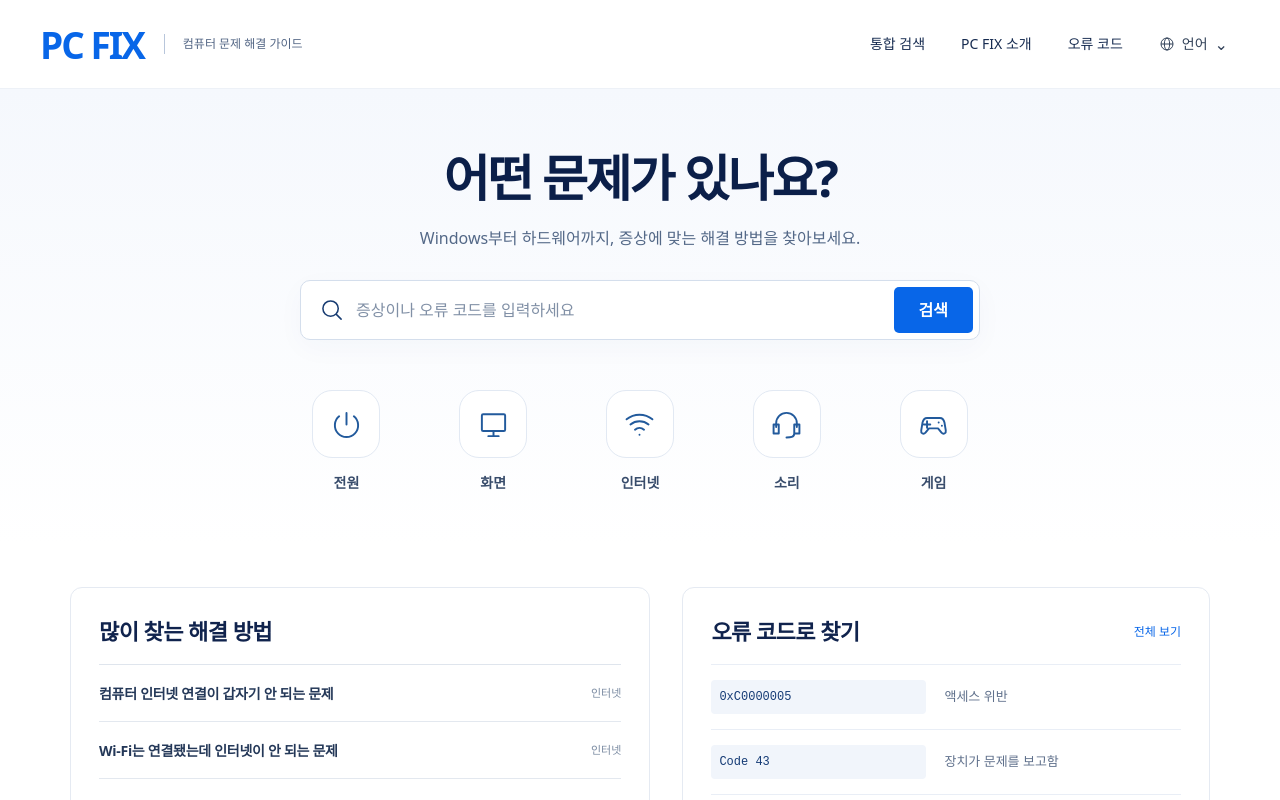
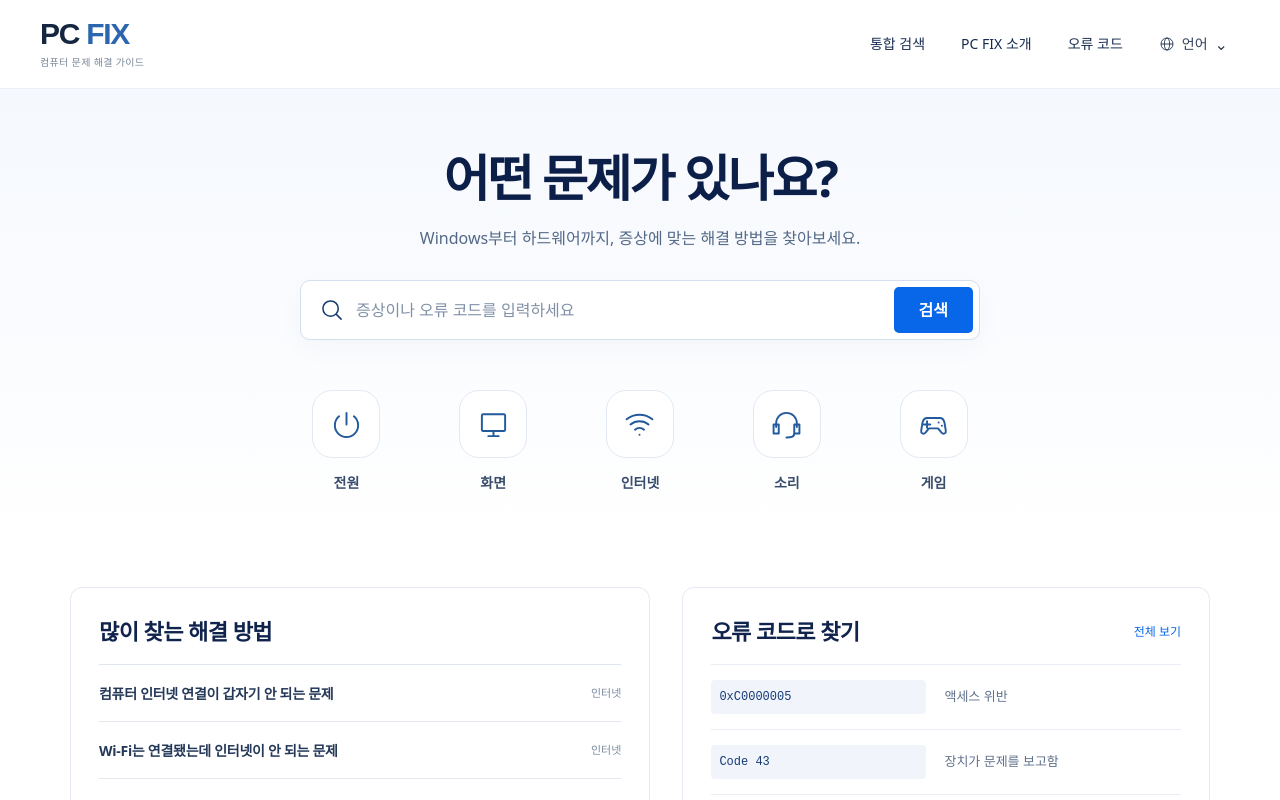
Before and after one commit to chang1565/pc-fix, a Next.js app: page / in a window 1280 px wide. Shown: the top 800 px of the page. Built offline with nearby package versions, Linux system fonts and the light colour scheme.

Commit message:
Refine header wordmark typography and layout

```diff
--- a/app/support-library.css
+++ b/app/support-library.css
@@ -2,9 +2,10 @@
 :root { --ink:#10234d; --accent:#0866e8; }
 .site-header { border-bottom:1px solid #edf1f7; }
 .site-header > div { max-width:1240px; min-height:88px; }
-.support-brand { display:flex; align-items:center; gap:20px; color:#0866e8; }
-.support-wordmark { font-size:37px; line-height:1; font-weight:900; letter-spacing:-2px; white-space:nowrap; }
-.support-tagline { border-left:1px solid #b8c6db; padding-left:18px; max-width:160px; font-size:12px; line-height:1.6; color:#526584; }
+.support-brand { display:flex; flex-direction:column; align-items:flex-start; gap:6px; color:#142640; }
+.support-wordmark { font-family:Arial,Helvetica,sans-serif; font-size:30px; line-height:1; font-weight:800; letter-spacing:-1.3px; white-space:nowrap; }
+.support-wordmark-accent { color:#2c66af; }
+.support-tagline { font-size:10px; font-weight:450; letter-spacing:.035em; line-height:1.4; color:#7a8797; }
 .site-header nav { color:#162b50; gap:12px; }
 .support-hero { background:linear-gradient(180deg,#f5f8fd 0%,#fff 100%); }
 .support-hero-inner { max-width:1240px; margin:auto; padding:58px 24px 40px; text-align:center; }
@@ -56,7 +57,7 @@
 @media(max-width:800px) {
  .site-header > div { min-height:74px; }
  .site-header nav { gap:0; }
- .support-wordmark { font-size:31px; }
+ .support-wordmark { font-size:27px; }
  .support-tagline { display:none; }
  .support-content .knowledge-layout { grid-template-columns:1fr; }
  .support-hero-inner { padding-top:32px; }
--- a/components/SiteHeader.tsx
+++ b/components/SiteHeader.tsx
@@ -6,7 +6,7 @@ export default function SiteHeader() {
     <header className="site-header">
       <div className="mx-auto flex max-w-6xl flex-wrap items-center justify-between gap-3 px-5 py-4">
         <Link href="/" className="support-brand">
-          <span className="support-wordmark">PC FIX</span>
+          <span className="support-wordmark">PC <span className="support-wordmark-accent">FIX</span></span>
           <span className="support-tagline">컴퓨터 문제 해결 가이드</span>
         </Link>
 
--- a/components/locales/en/SiteHeader.tsx
+++ b/components/locales/en/SiteHeader.tsx
@@ -5,7 +5,7 @@ export default function SiteHeader() {
     return (<header className="site-header">
       <div className="mx-auto flex max-w-6xl flex-wrap items-center justify-between gap-3 px-5 py-4">
         <Link href="/en" className="support-brand">
-          <span className="support-wordmark">PC FIX</span>
+          <span className="support-wordmark">PC <span className="support-wordmark-accent">FIX</span></span>
           <span className="support-tagline">{"Computer Troubleshooting Guide"}</span>
         </Link>
 
--- a/components/locales/ja/SiteHeader.tsx
+++ b/components/locales/ja/SiteHeader.tsx
@@ -5,7 +5,7 @@ export default function SiteHeader() {
     return (<header className="site-header">
       <div className="mx-auto flex max-w-6xl flex-wrap items-center justify-between gap-3 px-5 py-4">
         <Link href="/ja" className="support-brand">
-          <span className="support-wordmark">PC FIX</span>
+          <span className="support-wordmark">PC <span className="support-wordmark-accent">FIX</span></span>
           <span className="support-tagline">{"\u30B3\u30F3\u30D4\u30E5\u30FC\u30BF\u306E\u30C8\u30E9\u30D6\u30EB\u30B7\u30E5\u30FC\u30C6\u30A3\u30F3\u30B0\u30AC\u30A4\u30C9"}</span>
         </Link>
 
--- a/components/locales/zh-CN/SiteHeader.tsx
+++ b/components/locales/zh-CN/SiteHeader.tsx
@@ -5,7 +5,7 @@ export default function SiteHeader() {
     return (<header className="site-header">
       <div className="mx-auto flex max-w-6xl flex-wrap items-center justify-between gap-3 px-5 py-4">
         <Link href="/zh-CN" className="support-brand">
-          <span className="support-wordmark">PC FIX</span>
+          <span className="support-wordmark">PC <span className="support-wordmark-accent">FIX</span></span>
           <span className="support-tagline">{"\u8BA1\u7B97\u673A\u6545\u969C\u6392\u9664\u6307\u5357"}</span>
         </Link>
 
```
